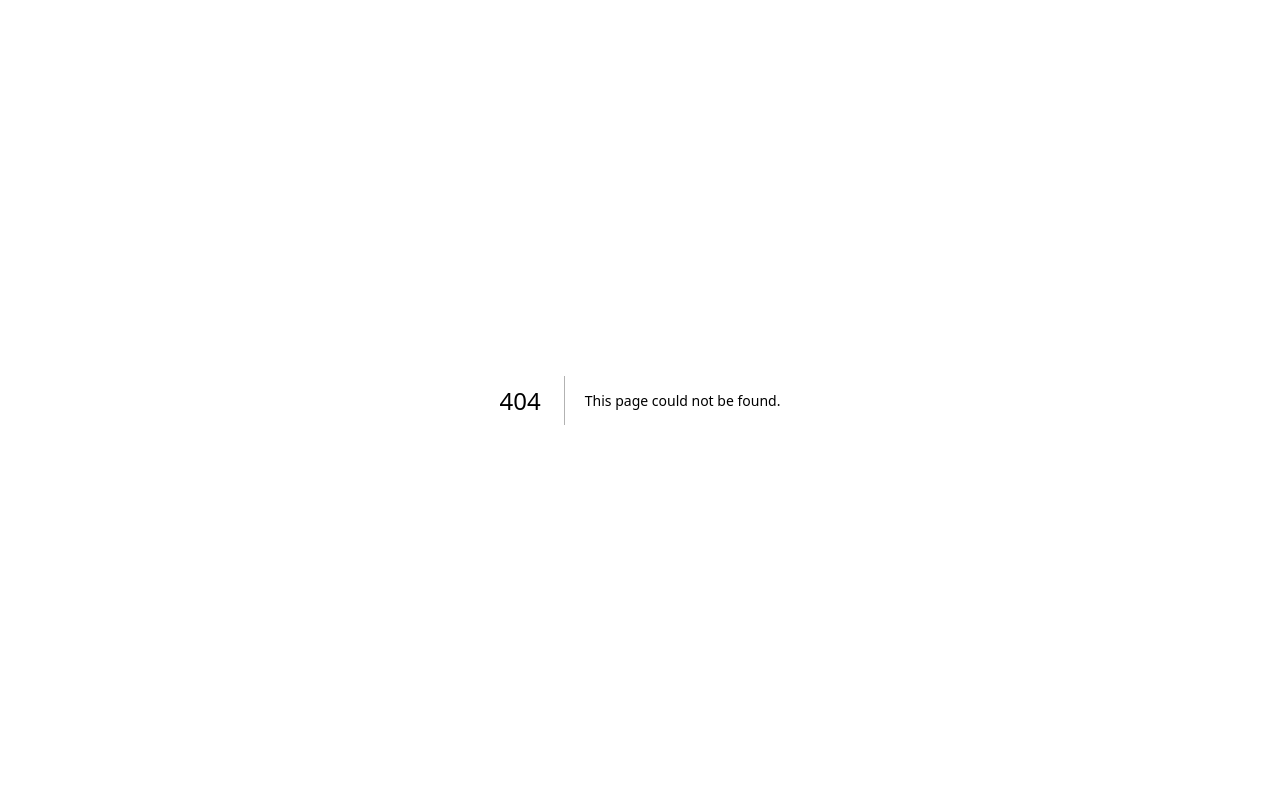
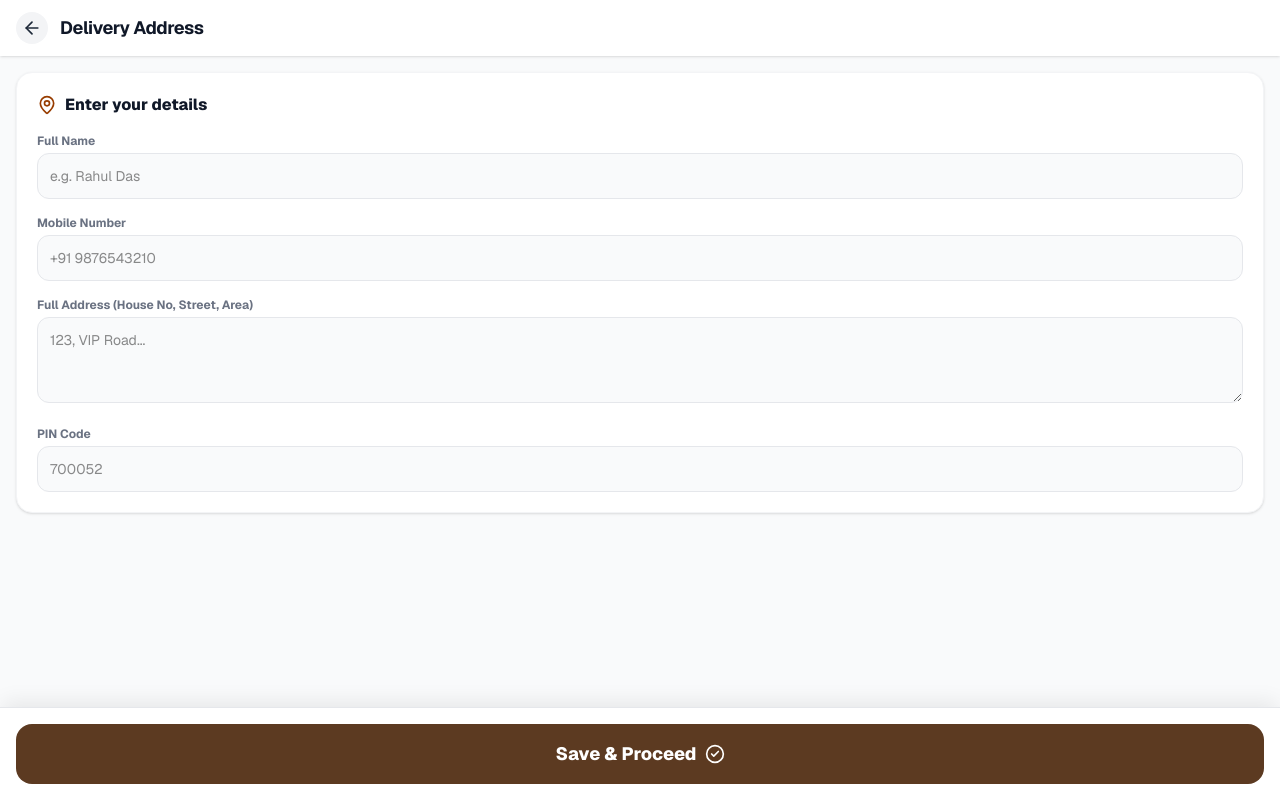
Before and after one commit to aqwertyui08521-crypto/royalbasket, a Next.js app: page /address in a window 1280 px wide. Before the commit this address had no page. Built offline with nearby package versions, Linux system fonts and the light colour scheme.

Commit message:
Fixed address flow, payment UI, and PDP buttons

```diff
--- /dev/null
+++ b/src/app/address/page.tsx
@@ -0,0 +1,71 @@
+"use client";
+import { useState, useEffect } from "react";
+import { useRouter } from "next/navigation";
+import { ArrowLeft, MapPin, CheckCircle2 } from "lucide-react";
+
+export default function AddressPage() {
+  const router = useRouter();
+  const [address, setAddress] = useState({ name: "", phone: "", addressDetails: "", pin: "" });
+
+  useEffect(() => {
+    const saved = localStorage.getItem("deliveryAddress");
+    if (saved) {
+      setAddress(JSON.parse(saved));
+    }
+  }, []);
+
+  const handleSaveAndProceed = () => {
+    if (!address.name || !address.phone || !address.addressDetails || !address.pin) {
+      alert("Please fill all the details!");
+      return;
+    }
+    // লোকাল স্টোরেজে ঠিকানা সেভ করা হচ্ছে
+    localStorage.setItem("deliveryAddress", JSON.stringify(address));
+    router.push("/payment"); // সেভ হলে পেমেন্ট পেজে চলে যাবে
+  };
+
+  return (
+    <div className="min-h-screen bg-gray-50 font-sans pb-20">
+      <header className="bg-white shadow-sm sticky top-0 z-50 px-4 h-14 flex items-center gap-3">
+        <button onClick={() => router.back()} className="bg-gray-100 p-1.5 rounded-full active:scale-95 transition">
+          <ArrowLeft className="h-5 w-5 text-gray-800" />
+        </button>
+        <h1 className="text-lg font-bold text-gray-900 tracking-tight">Delivery Address</h1>
+      </header>
+
+      <main className="p-4 space-y-4">
+        <div className="bg-white p-5 rounded-2xl shadow-sm border border-gray-100">
+          <div className="flex items-center gap-2 mb-4 text-amber-800">
+            <MapPin className="h-5 w-5" />
+            <h2 className="font-extrabold text-gray-900">Enter your details</h2>
+          </div>
+
+          <div className="space-y-4">
+            <div>
+              <label className="text-xs font-bold text-gray-500 mb-1 block">Full Name</label>
+              <input value={address.name} onChange={(e) => setAddress({...address, name: e.target.value})} type="text" placeholder="e.g. Rahul Das" className="w-full p-3 bg-gray-50 border border-gray-200 rounded-xl text-sm focus:outline-none focus:border-amber-600" />
+            </div>
+            <div>
+              <label className="text-xs font-bold text-gray-500 mb-1 block">Mobile Number</label>
+              <input value={address.phone} onChange={(e) => setAddress({...address, phone: e.target.value})} type="tel" placeholder="+91 9876543210" className="w-full p-3 bg-gray-50 border border-gray-200 rounded-xl text-sm focus:outline-none focus:border-amber-600" />
+            </div>
+            <div>
+              <label className="text-xs font-bold text-gray-500 mb-1 block">Full Address (House No, Street, Area)</label>
+              <textarea value={address.addressDetails} onChange={(e) => setAddress({...address, addressDetails: e.target.value})} rows={3} placeholder="123, VIP Road..." className="w-full p-3 bg-gray-50 border border-gray-200 rounded-xl text-sm focus:outline-none focus:border-amber-600"></textarea>
+            </div>
+            <div>
+              <label className="text-xs font-bold text-gray-500 mb-1 block">PIN Code</label>
+              <input value={address.pin} onChange={(e) => setAddress({...address, pin: e.target.value})} type="number" placeholder="700052" className="w-full p-3 bg-gray-50 border border-gray-200 rounded-xl text-sm focus:outline-none focus:border-amber-600" />
+            </div>
+          </div>
+        </div>
+      </main>
+
+      <div className="fixed bottom-0 left-0 right-0 bg-white border-t border-gray-200 p-4 shadow-[0_-8px_20px_-3px_rgba(0,0,0,0.08)] z-50">
+        <button onClick={handleSaveAndProceed} className="w-full bg-[#5C3A21] text-white font-extrabold py-4 rounded-2xl text-lg flex items-center justify-center gap-2 hover:bg-[#4a2e1a] active:scale-[0.98] transition-all">
+          Save & Proceed <CheckCircle2 className="h-5 w-5" />
+        </button>
+      </div>
+    </div>
+  );
+}
--- a/src/app/category/[name]/page.tsx
+++ b/src/app/category/[name]/page.tsx
@@ -196,7 +196,7 @@ export default function CategoryPage({ params }: { params: Promise<{ name: strin
                 <span className="text-gray-600 text-sm font-medium">To Pay</span>
                 <span className="text-2xl font-extrabold text-gray-900">₹{totalAmount}</span>
               </div>
-              <button onClick={() => { localStorage.setItem("cartTotal", totalAmount.toString()); router.push("/payment"); }} className="w-full bg-[#5C3A21] text-white font-bold py-4 rounded-2xl text-lg flex items-center justify-center gap-2 hover:bg-[#4a2e1a] active:scale-[0.98] transition-all shadow-md">
+              <button onClick={() => { localStorage.setItem("cartTotal", totalAmount.toString()); router.push(localStorage.getItem("deliveryAddress") ? "/payment" : "/address"); }} className="w-full bg-[#5C3A21] text-white font-bold py-4 rounded-2xl text-lg flex items-center justify-center gap-2 hover:bg-[#4a2e1a] active:scale-[0.98] transition-all shadow-md">
                 Proceed <span className="text-2xl leading-none mb-0.5">›</span>
               </button>
             </div>
--- a/src/app/page.tsx
+++ b/src/app/page.tsx
@@ -204,7 +204,7 @@ export default function Home() {
                 <span className="text-gray-600 text-sm font-medium">To Pay</span>
                 <span className="text-2xl font-extrabold text-gray-900">₹{totalAmount}</span>
               </div>
-              <button onClick={() => { localStorage.setItem("cartTotal", totalAmount.toString()); router.push("/payment"); }} className="w-full bg-[#5C3A21] text-white font-bold py-4 rounded-2xl text-lg flex items-center justify-center gap-2 hover:bg-[#4a2e1a] active:scale-[0.98] transition-all shadow-md">
+              <button onClick={() => { localStorage.setItem("cartTotal", totalAmount.toString()); router.push(localStorage.getItem("deliveryAddress") ? "/payment" : "/address"); }} className="w-full bg-[#5C3A21] text-white font-bold py-4 rounded-2xl text-lg flex items-center justify-center gap-2 hover:bg-[#4a2e1a] active:scale-[0.98] transition-all shadow-md">
                 Proceed <span className="text-2xl leading-none mb-0.5">›</span>
               </button>
             </div>
--- a/src/app/payment/page.tsx
+++ b/src/app/payment/page.tsx
@@ -11,6 +11,7 @@ export default function PaymentPage() {
   const [totalAmount, setTotalAmount] = useState(0);
   const [loading, setLoading] = useState(true);
   const [orderPlaced, setOrderPlaced] = useState(false);
+  const [userAddress, setUserAddress] = useState<any>(null);
 
   useEffect(() => {
     const fetchSettings = async () => {
@@ -18,26 +19,32 @@ export default function PaymentPage() {
       const supabaseKey = "sb_publishable_it_SC_2dJQ8K4n7K4DqYjw_AaVk59xz";
       const supabase = createClient(supabaseUrl, supabaseKey);
 
-      // ডেটাবেস থেকে শুধু চালু থাকা (is_enabled: true) পেমেন্ট অপশনগুলো আনা
       const { data } = await supabase.from("payment_settings").select("*").eq("is_enabled", true).order("id");
       if (data && data.length > 0) {
         setPaymentMethods(data);
         setSelectedMethod(data[0].method_name);
       }
 
-      // কার্ট থেকে মোট টাকার পরিমাণ নিয়ে আসা
       const savedTotal = localStorage.getItem("cartTotal") || "0";
       setTotalAmount(Number(savedTotal));
+
+      // লোকাল স্টোরেজ থেকে ঠিকানা নিয়ে আসা
+      const savedAddress = localStorage.getItem("deliveryAddress");
+      if (savedAddress) setUserAddress(JSON.parse(savedAddress));
+
       setLoading(false);
     };
     fetchSettings();
   }, []);
 
   const handlePayment = () => {
-    // এখানে পরবর্তীতে Razorpay যুক্ত হবে, আপাতত সাকসেস স্ক্রিন দেখাচ্ছি
+    if (selectedMethod === 'Razorpay' || selectedMethod === 'UPI') {
+       alert("Real UPI/Card Payment gateway will open here (Requires Razorpay API keys to be added from Admin panel). For now, simulating success!");
+    }
+
     setOrderPlaced(true);
     setTimeout(() => {
-      localStorage.removeItem("cartTotal");
+      localStorage.removeItem("cartTotal"); // অর্ডার কনফার্ম হলে কার্ট ফাঁকা হবে
       router.push("/");
     }, 3500);
   };
@@ -70,7 +77,7 @@ export default function PaymentPage() {
       </header>
 
       <main className="p-4 space-y-4">
-        {/* Delivery Address (Admin Panel-e update kora jabe pore) */}
+        {/* Dynamic Delivery Address */}
         <div className="bg-white p-4 rounded-2xl shadow-sm border border-gray-100 relative overflow-hidden">
           <div className="absolute top-0 left-0 w-1 h-full bg-amber-800"></div>
           <div className="flex justify-between items-start mb-2 pl-2">
@@ -78,13 +85,14 @@ export default function PaymentPage() {
               <MapPin className="h-4 w-4 text-amber-800" />
               <h3 className="font-bold text-sm text-gray-900">Delivery Address</h3>
             </div>
-            <button className="text-amber-600 text-xs font-extrabold bg-amber-50 px-2 py-1 rounded">Change</button>
+            {/* Change বাটনে ক্লিক করলে অ্যাড্রেস পেজে ফেরত যাবে */}
+            <button onClick={() => router.push("/address")} className="text-amber-600 text-xs font-extrabold bg-amber-50 px-2 py-1 rounded active:scale-95 transition">Change</button>
           </div>
           <div className="pl-8 text-xs text-gray-600 space-y-1 mt-2">
-            <p className="font-extrabold text-gray-900 text-sm">Customer Name</p>
-            <p>123, VIP Road, Near Airport</p>
-            <p>Kolkata, West Bengal - 700052</p>
-            <p className="pt-1.5 font-bold text-gray-800">Mobile: +91 9876543210</p>
+            <p className="font-extrabold text-gray-900 text-sm">{userAddress?.name || "Customer Name"}</p>
+            <p className="line-clamp-2">{userAddress?.addressDetails || "No address provided"}</p>
+            <p>PIN: {userAddress?.pin || "N/A"}</p>
+            <p className="pt-1.5 font-bold text-gray-800">Mobile: {userAddress?.phone || "N/A"}</p>
           </div>
         </div>
 
@@ -93,11 +101,7 @@ export default function PaymentPage() {
           <h3 className="font-extrabold text-sm text-gray-900 mb-3 px-1">Select Payment Method</h3>
           <div className="space-y-3">
             {paymentMethods.map((method) => (
-              <div
-                key={method.id}
-                onClick={() => setSelectedMethod(method.method_name)}
-                className={`bg-white p-4 rounded-2xl border-2 transition-all flex items-center justify-between cursor-pointer shadow-sm active:scale-[0.98] ${selectedMethod === method.method_name ? 'border-amber-800 bg-amber-50/30' : 'border-gray-100 hover:border-gray-200'}`}
-              >
+              <div key={method.id} onClick={() => setSelectedMethod(method.method_name)} className={`bg-white p-4 rounded-2xl border-2 transition-all flex items-center justify-between cursor-pointer shadow-sm active:scale-[0.98] ${selectedMethod === method.method_name ? 'border-amber-800 bg-amber-50/30' : 'border-gray-100 hover:border-gray-200'}`}>
                 <div className="flex items-center gap-3.5">
                   <div className={`p-2.5 rounded-xl shadow-sm ${selectedMethod === method.method_name ? 'bg-amber-800 text-white' : 'bg-gray-50 text-gray-600 border border-gray-100'}`}>
                     {method.method_name === 'COD' && <Banknote className="h-5 w-5" />}
@@ -105,12 +109,8 @@ export default function PaymentPage() {
                     {(method.method_name !== 'COD' && method.method_name !== 'UPI') && <CreditCard className="h-5 w-5" />}
                   </div>
                   <div>
-                    <h4 className="font-extrabold text-sm text-gray-900">
-                      {method.method_name === 'Razorpay' ? 'Cards, UPI & Netbanking' : method.method_name}
-                    </h4>
-                    <p className="text-[10px] text-gray-500 font-medium mt-0.5">
-                      {method.method_name === 'COD' ? 'Pay cash upon delivery' : '100% Secure online payment'}
-                    </p>
+                    <h4 className="font-extrabold text-sm text-gray-900">{method.method_name === 'Razorpay' ? 'Cards, UPI & Netbanking' : method.method_name}</h4>
+                    <p className="text-[10px] text-gray-500 font-medium mt-0.5">{method.method_name === 'COD' ? 'Pay cash upon delivery' : '100% Secure online payment'}</p>
                   </div>
                 </div>
                 <div className={`h-5 w-5 rounded-full border-2 flex items-center justify-center transition-colors ${selectedMethod === method.method_name ? 'border-amber-800' : 'border-gray-300'}`}>
@@ -126,16 +126,12 @@ export default function PaymentPage() {
         </div>
       </main>
 
-      {/* Sticky Bottom Pay Button */}
       <div className="fixed bottom-0 left-0 right-0 bg-white border-t border-gray-200 p-4 shadow-[0_-8px_20px_-3px_rgba(0,0,0,0.08)] z-50 rounded-t-3xl">
         <div className="flex justify-between items-center mb-3.5 px-2">
           <span className="text-gray-500 text-xs font-bold">Total Payable</span>
           <span className="text-2xl font-black text-gray-900">₹{totalAmount}</span>
         </div>
-        <button
-          onClick={handlePayment}
-          className="w-full bg-[#5C3A21] text-white font-extrabold py-4 rounded-2xl text-lg flex items-center justify-center gap-2 hover:bg-[#4a2e1a] active:scale-[0.98] transition-all shadow-[0_4px_12px_rgba(92,58,33,0.3)]"
-        >
+        <button onClick={handlePayment} className="w-full bg-[#5C3A21] text-white font-extrabold py-4 rounded-2xl text-lg flex items-center justify-center gap-2 hover:bg-[#4a2e1a] active:scale-[0.98] transition-all shadow-[0_4px_12px_rgba(92,58,33,0.3)]">
           {selectedMethod === 'COD' ? 'Confirm Order' : `Pay ₹${totalAmount}`}
         </button>
       </div>
```
